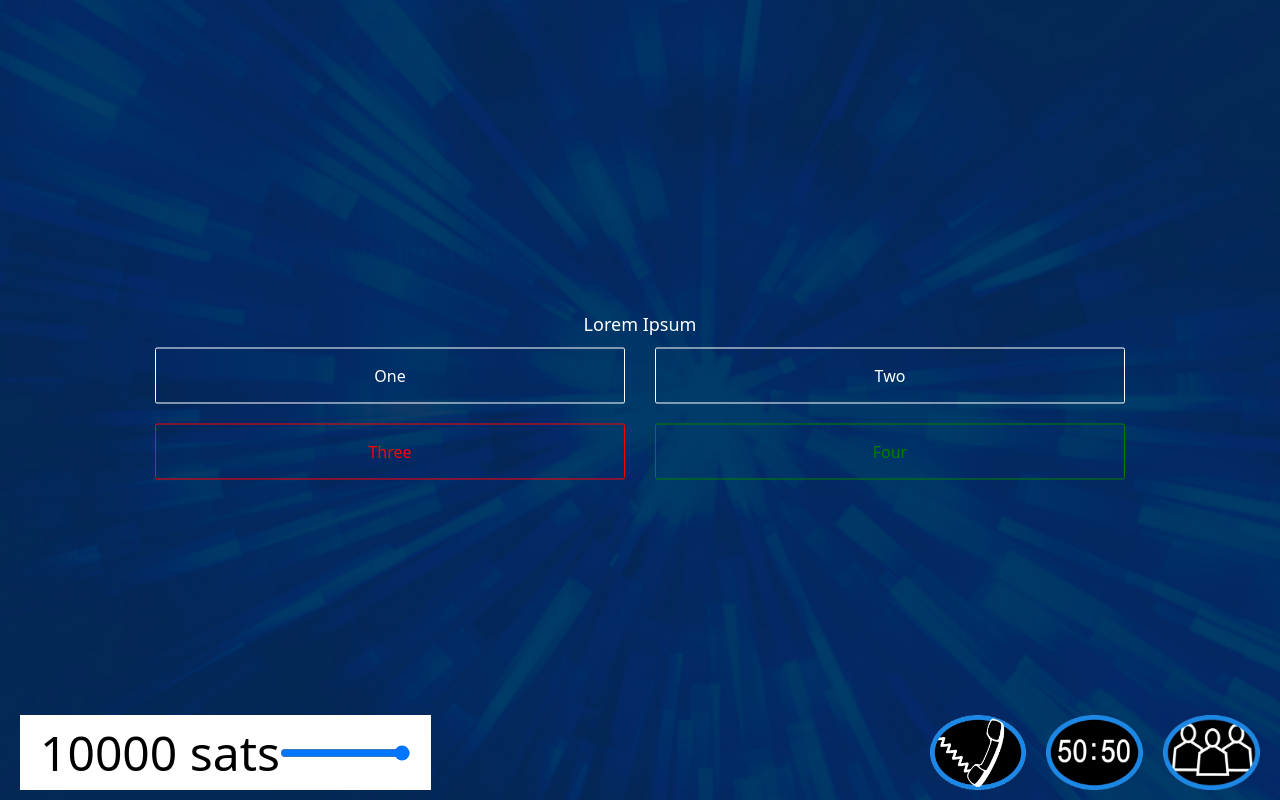
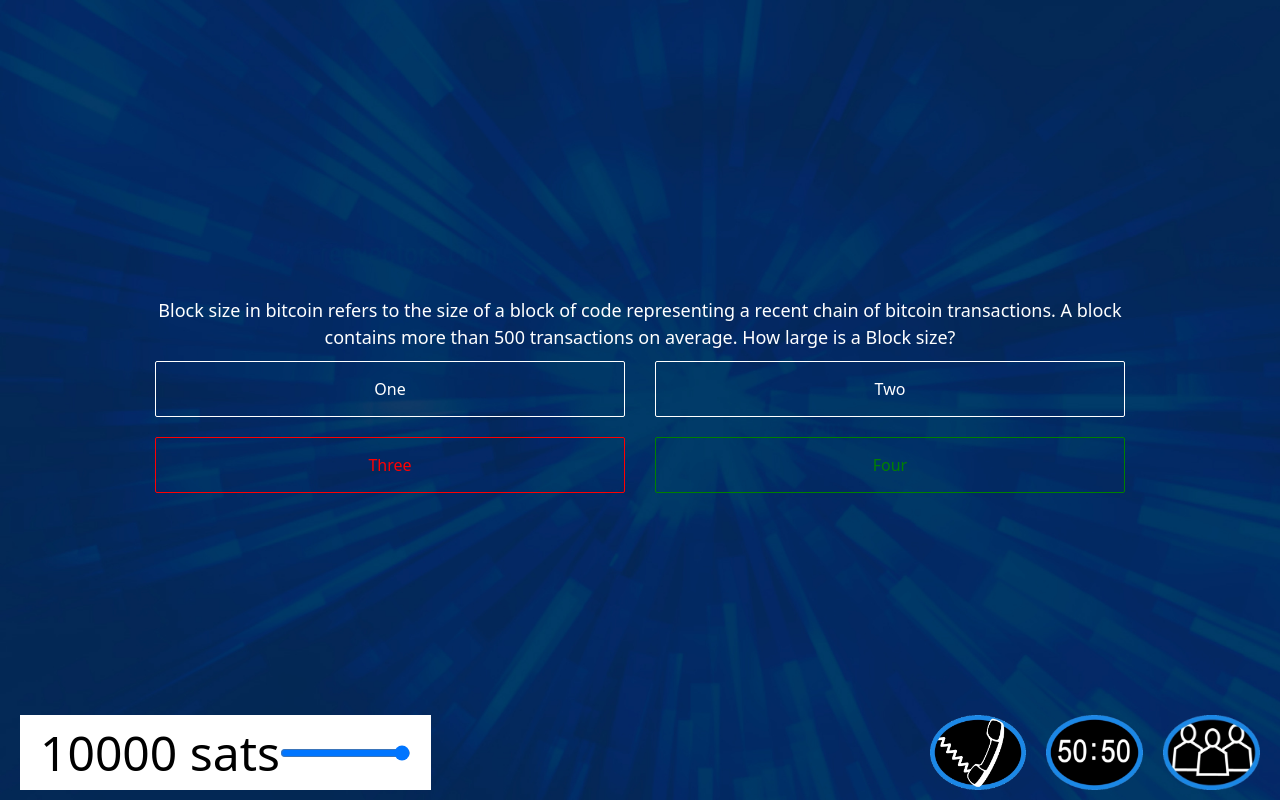
Before and after one commit to bkeating/bitcoin-billionaire, a Svelte app: page / in a window 1280 px wide. Both pictures are taken after a click on the button "START". Built offline with nearby package versions, Linux system fonts and the light colour scheme.

Commit message:
reading from JSON file, counting up questions

```diff
--- a/src/GameWrapper.svelte
+++ b/src/GameWrapper.svelte
@@ -1,15 +1,15 @@
 <script>
   import { onMount } from 'svelte';
-  import { currentScreen } from './store';
+  import { currentQuestion, currentScreen, totalQuestions } from './store';
 
   import data from '../mockups/data.json';
 
-  // TODO: Get the total amount of questions.
+  let questions;
 
-  onMount(async () => {
-    await console.log('mounted!');
-    console.log('data @@@@@@@@@@', data);
-    // console.log('JSON.parse(data).length @@@@@@@@@@', JSON.parse(data).length);
+  onMount(() => {
+    questions = data;
+    currentQuestion.set(data[0]);
+    totalQuestions.set(data.length);
   });
 
   import QuestionScreen from './screens/QuestionScreen.svelte';
@@ -25,10 +25,13 @@
   {#if $currentScreen === 0}
     <WelcomeScreen />
   {/if}
+
   {#if $currentScreen === 1}
+    {#each questions as q}
+        <QuestionScreen  question={q} />
+    {/each}
+  {/if}
 
-    <QuestionScreen />
-  {/if}
   {#if $currentScreen === 2}
     <ResultsScreen />
   {/if}
--- a/src/screens/QuestionScreen.svelte
+++ b/src/screens/QuestionScreen.svelte
@@ -1,24 +1,34 @@
 <script>
-  import { currentScreen, totalScore, lifeline5050Enabled, lifelinePhoneEnabled, lifelineAudienceEnabled } from '../store';
+  export let question;
+  import {
+    currentScreen,
+    totalScore,
+    lifeline5050Enabled,
+    lifelinePhoneEnabled,
+    lifelineAudienceEnabled,
+  } from '../store';
 
   const handleShowResults = () => {
     currentScreen.set(2);
-  }
+  };
 
   const handleUseLifeLine = (slug) => {
-      console.log('asdfds')
-    if (slug === '5050') { lifeline5050Enabled.set(false);}
-    if (slug === 'audience') { lifelineAudienceEnabled.set(false);}
-    if (slug === 'phone') { lifelinePhoneEnabled.set(false);}
+    if (slug === '5050') {
+      lifeline5050Enabled.set(false);
     }
+    if (slug === 'audience') {
+      lifelineAudienceEnabled.set(false);
+    }
+    if (slug === 'phone') {
+      lifelinePhoneEnabled.set(false);
+    }
+  };
 </script>
 
 <link href="/styles.css" rel="stylesheet" type="text/css" />
 <div class="screen">
   <div class="content">
-        <div class="question">
-            Lorem Ipsum
-        </div>
+    <div class="question">{question.question}</div>
     <ul class="answers">
       <li class="answer">
         <button>One</button>
@@ -41,13 +51,25 @@
     </div>
     <!-- if nothing answered yet -->
     <div class="lifelines is-visible">
-            <button on:click={() => handleUseLifeLine('phone')} disabled={!$lifelinePhoneEnabled} class={!$lifelinePhoneEnabled && 'opacity-50 cursor'}>
+      <button
+        on:click={() => handleUseLifeLine('phone')}
+        disabled={!$lifelinePhoneEnabled}
+        class={!$lifelinePhoneEnabled && 'opacity-50 cursor'}
+      >
         <img src="./images/phone-a-friend.png" />
       </button>
-            <button on:click={() => handleUseLifeLine('5050')} disabled={!$lifeline5050Enabled} class={!$lifeline5050Enabled && 'opacity-50 cursor'}>
+      <button
+        on:click={() => handleUseLifeLine('5050')}
+        disabled={!$lifeline5050Enabled}
+        class={!$lifeline5050Enabled && 'opacity-50 cursor'}
+      >
         <img src="./images/50-50.png" />
       </button>
-            <button on:click={() => handleUseLifeLine('audience')} disabled={!$lifelineAudienceEnabled} class={$lifelineAudienceEnabled ? 'opacity-100' : 'opacity-50 cursor'}>
+      <button
+        on:click={() => handleUseLifeLine('audience')}
+        disabled={!$lifelineAudienceEnabled}
+        class={$lifelineAudienceEnabled ? 'opacity-100' : 'opacity-50 cursor'}
+      >
         <img src="./images/audience.webp" />
       </button>
     </div>
@@ -58,7 +80,6 @@
   </div>
 </div>
 
-
 <style>
   button:active {
     background: none;
--- a/src/screens/WelcomeScreen.svelte
+++ b/src/screens/WelcomeScreen.svelte
@@ -1,10 +1,11 @@
 <script>
-  import { currentScreen } from '../store';
+  import { currentScreen, totalQuestions } from '../store';
 </script>
 
 <link href="/styles.css" rel="stylesheet" type="text/css" />
 <div class="screen" style="background-image: url('/images/Welcome.png');">
   <div class="center">
-  <button class="start-button center" on:click={() => currentScreen.set(1)}>START</button>
+    <h2 class="block text-4xl text-white">Total Questions: {$totalQuestions}</h2>
+    <button class="start-button " on:click={() => currentScreen.set(1)}>START</button>
 </div>
 </div>
--- a/src/store.js
+++ b/src/store.js
@@ -9,3 +9,4 @@ export const lifelineAudienceEnabled = writable(true);
 
 export const totalScore = writable(10000);
 export const currentQuestion = writable({});
+export const totalQuestions = writable(0);
```
Lines whose indentation alone changed are shown as unchanged.
